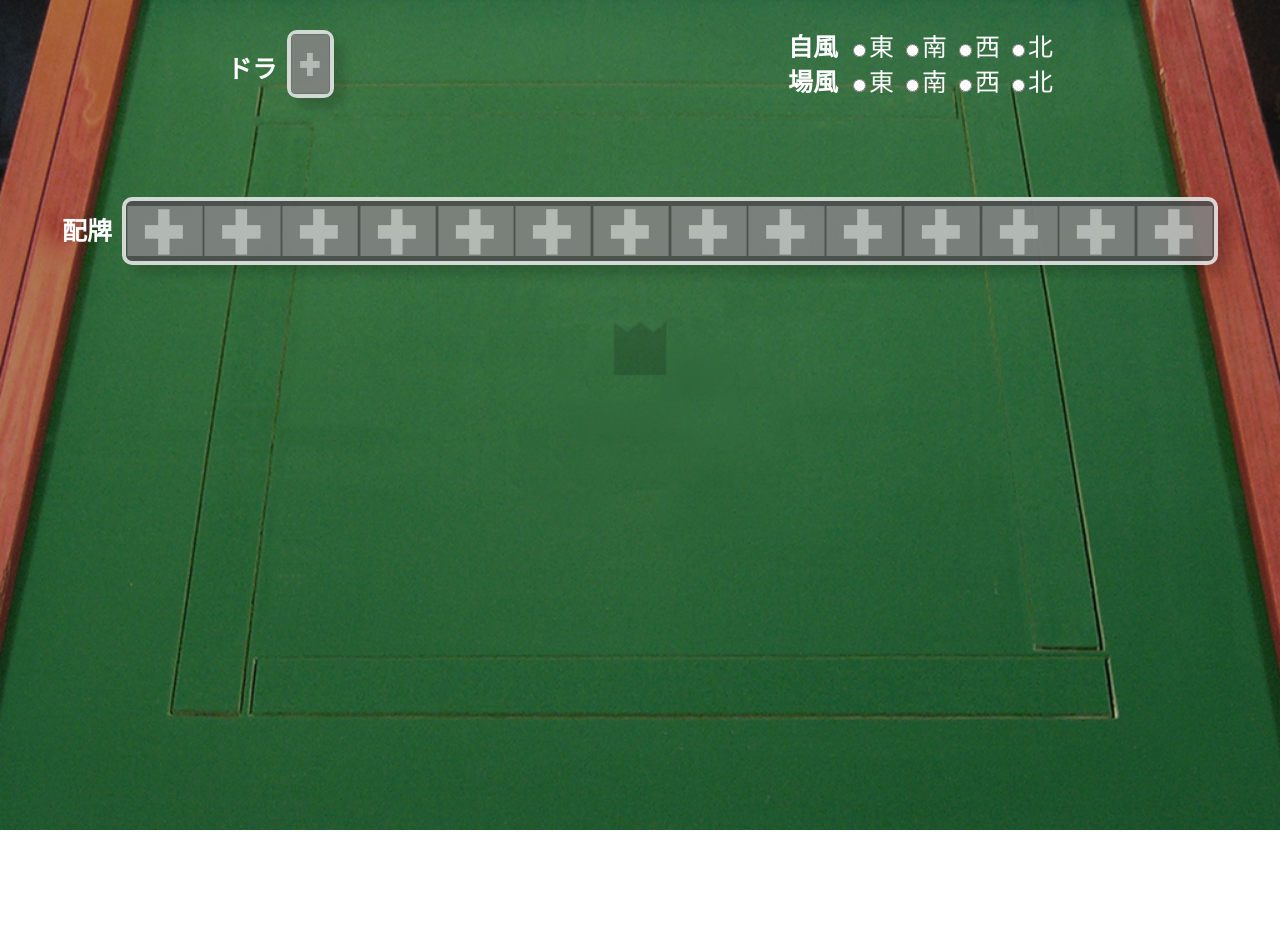
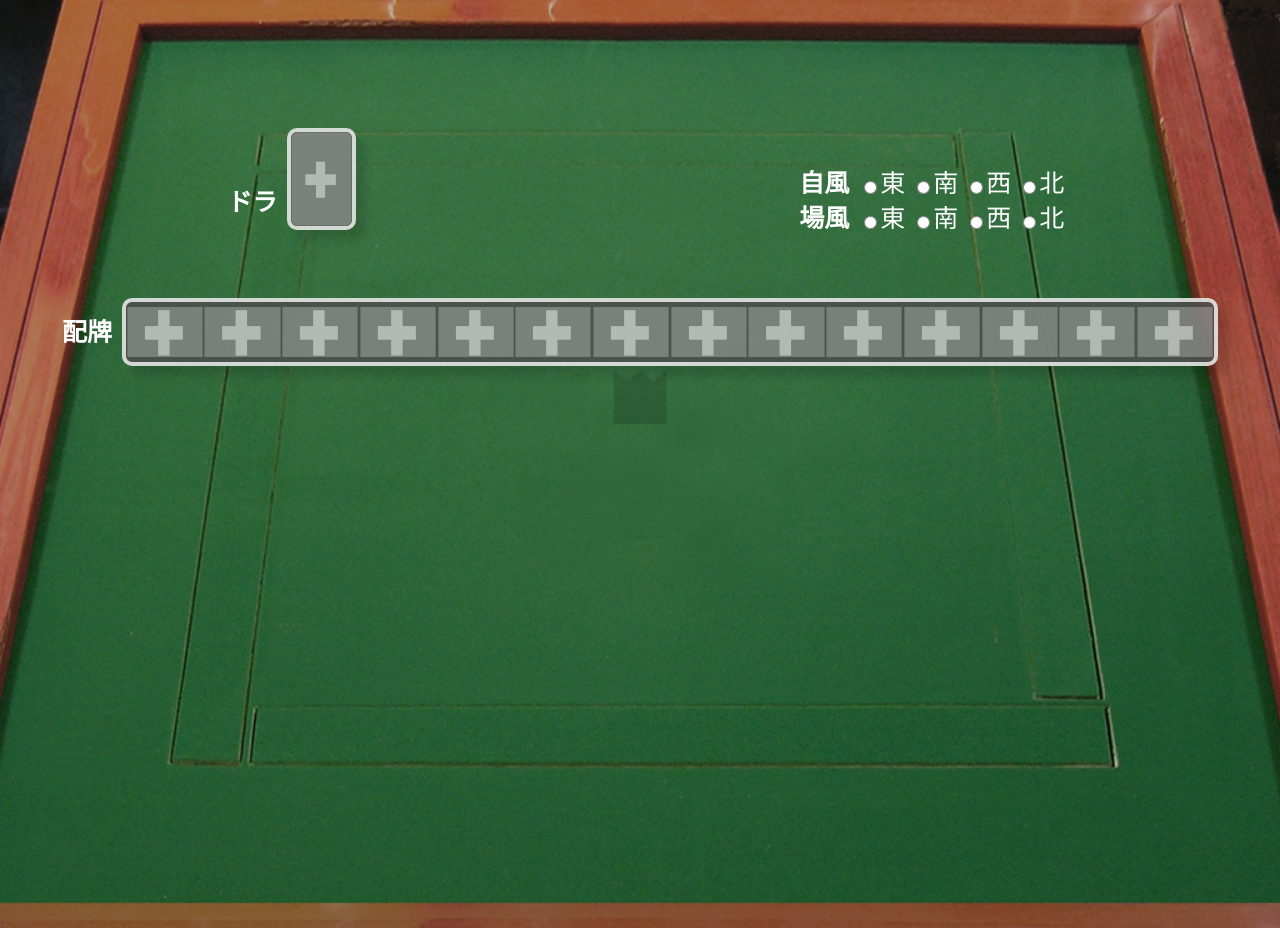
Before and after one commit to kyutech-stairs/gen-mahjong, a Vue app in the folder app/web-front/vue-pwa/: page / in a window 1280 px wide. Before the commit the page ends 830 px from the top, so only its background shows below. Built offline with nearby package versions, Linux system fonts and the light colour scheme.

Commit message:
スタイルを修正

```diff
--- a/app/web-front/vue-pwa/src/views/Setting.vue
+++ b/app/web-front/vue-pwa/src/views/Setting.vue
@@ -138,7 +138,8 @@ export default {
   &_top{
     display: flex;
     justify-content: space-around;
-    margin-top: 30px;
+    margin-top: 10%;
+    height: 50%;
   }
   &_dora{
     display: inline-block;
@@ -150,7 +151,7 @@ export default {
     }
     &-box{
       display: inline-block;
-      height: 60px;
+      height: 60%;
       opacity: 0.89;
       border-radius: 10px;
       -webkit-backdrop-filter: blur(30px);
@@ -166,6 +167,8 @@ export default {
   }
   &_wind{
     display: inline-block;
+    height: 100%;
+    padding-top: 3%;
     &-own{
       margin-top: 5px;
       margin-bottom: 10px;
@@ -188,7 +191,7 @@ export default {
     }
   }
   &_haipai{
-    margin-top: 80px;
+    margin-top: 1%;
     &-title{
       display: inline-block;
       height: 60px;
```
